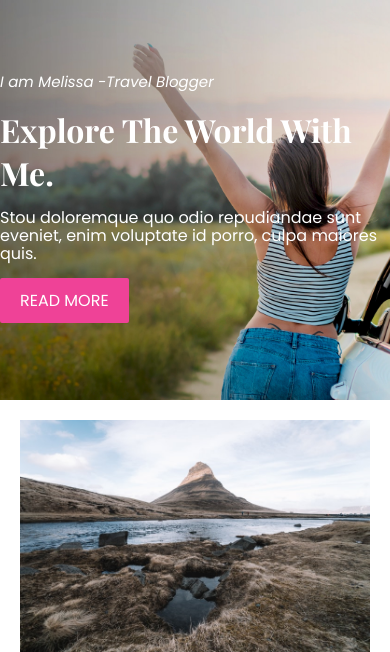
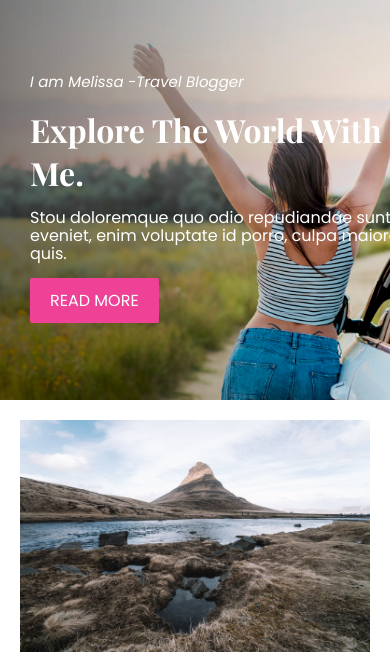
Before and after one commit to bikashbist/paidal-yatri, a Laravel app: page / in a window 390 px wide. Shown: the part 84-736 px from the top of the page. Run offline with Laravel 8, Linux system fonts and the light colour scheme; some libraries are stand-ins or nearby versions; some web fonts are replaced.

Commit message:
responsive

```diff
--- a/css/test.css
+++ b/css/test.css
@@ -201,7 +201,6 @@ body {
 }
 @media screen and (max-width: 480px) {
   .slider__content .slider__text {
-    padding: 0px;
     padding-top: 70px;
   }
 }
--- a/scss/_slider.scss
+++ b/scss/_slider.scss
@@ -33,7 +33,7 @@
 
         }
         @media screen and (max-width: 480px) {
-            padding: 0px;
+
 
             padding-top: 70px;
 
```
